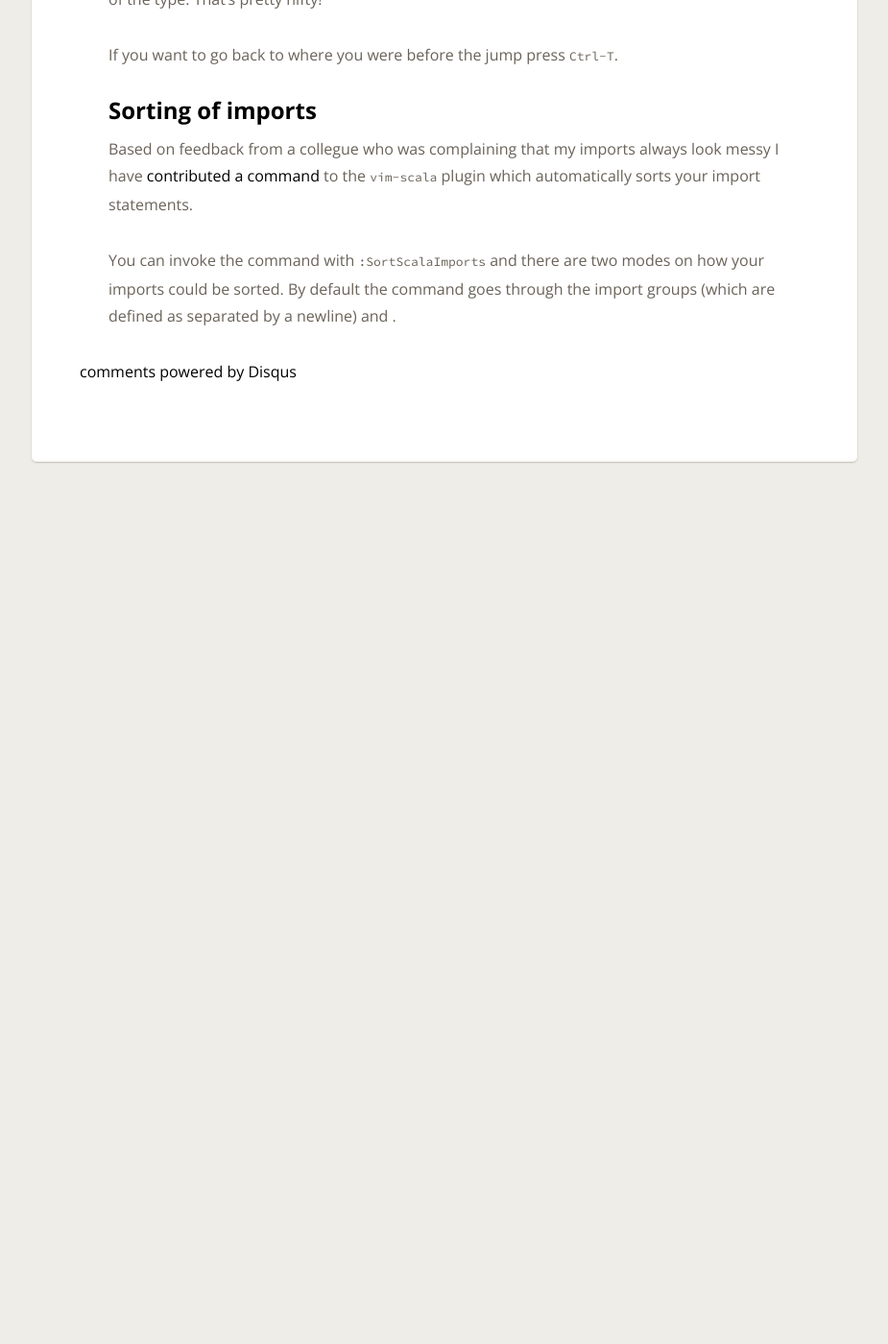
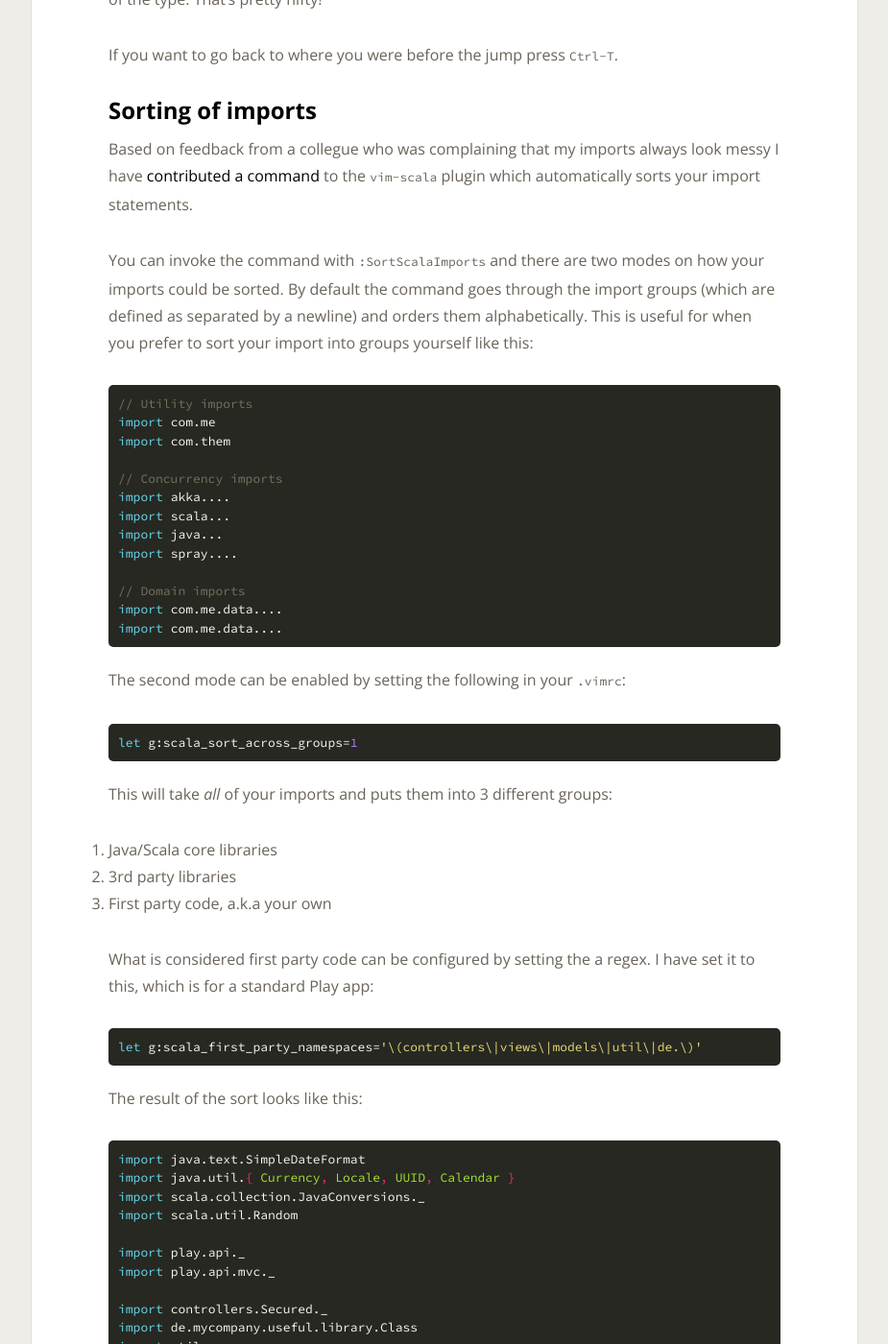
Before and after one commit to leonardehrenfried/blog, a Jekyll site: the page built from _posts/2013-04-05-editing-scala-with-vim.md, in a window 1280 px wide and 1400 px high, scrolled down 1969 px. Shown: the whole window at 96% size, without its empty margins (177-1102 px from the left). Built offline with Jekyll 4.4.1, drawn with Linux system fonts in a browser that asks for light colours; nearby versions of some CDN libraries; Markdown is read by kramdown in place of the engine named in the settings; comment, search, counter and statistics services are not loaded; before the commit the page ends 2620 px from its top, so only the background shows below that.

Commit message:
Add more content on scala sorting

````diff
--- a/_posts/2013-04-05-editing-scala-with-vim.md
+++ b/_posts/2013-04-05-editing-scala-with-vim.md
@@ -91,4 +91,56 @@ look messy I have [contributed a command](https://github.com/derekwyatt/vim-scal
 
 You can invoke the command with `:SortScalaImports` and there are two modes
 on how your imports could be sorted. By default the command goes through
-the import groups (which are defined as separated by a newline) and .
+the import groups (which are defined as separated by a newline) and orders
+them alphabetically. This is useful for when you prefer to sort your import
+into groups yourself like this:
+
+```scala
+// Utility imports
+import com.me
+import com.them
+
+// Concurrency imports
+import akka....
+import scala...
+import java...
+import spray....
+
+// Domain imports
+import com.me.data....
+import com.me.data....
+```
+
+The second mode can be enabled by setting the following in your `.vimrc`:
+
+```vim
+let g:scala_sort_across_groups=1
+```
+
+This will take _all_ of your imports and puts them into 3 different groups:
+
+1. Java/Scala core libraries
+1. 3rd party libraries
+1. First party code, a.k.a your own
+
+What is considered first party code can be configured by setting the a regex.
+I have set it to this, which is for a standard Play app:
+
+```vim
+let g:scala_first_party_namespaces='\(controllers\|views\|models\|util\|de.\)'
+```
+The result of the sort looks like this:
+
+```scala
+import java.text.SimpleDateFormat
+import java.util.{ Currency, Locale, UUID, Calendar }
+import scala.collection.JavaConversions._
+import scala.util.Random
+
+import play.api._
+import play.api.mvc._
+
+import controllers.Secured._
+import de.mycompany.useful.library.Class
+import util._
+```
````
